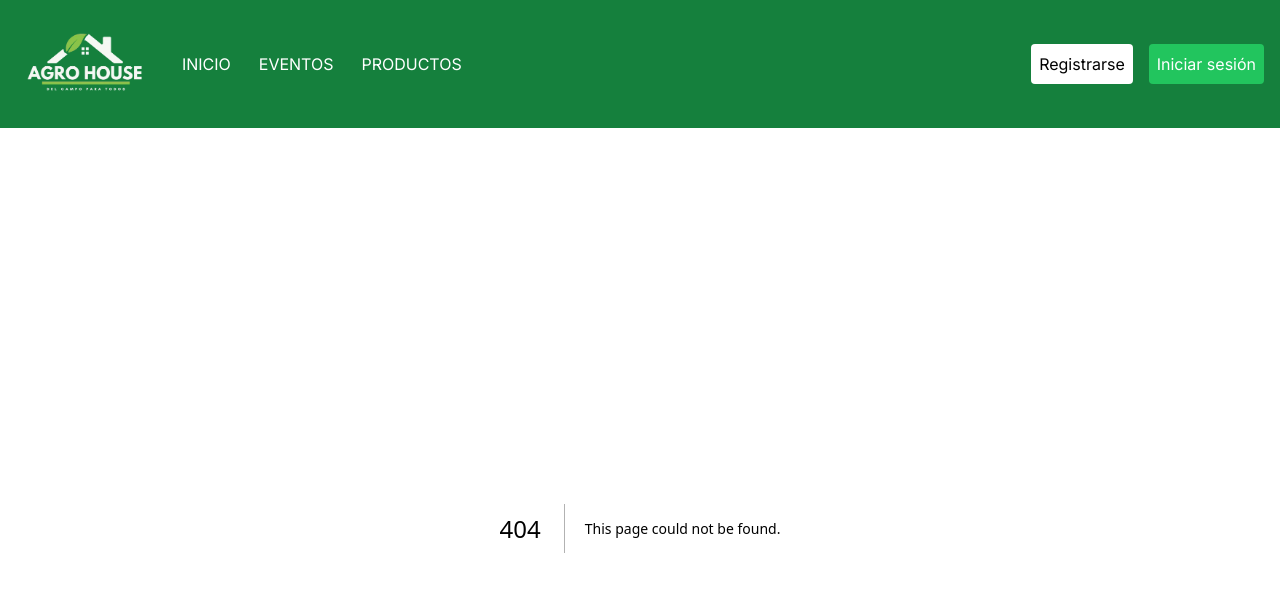
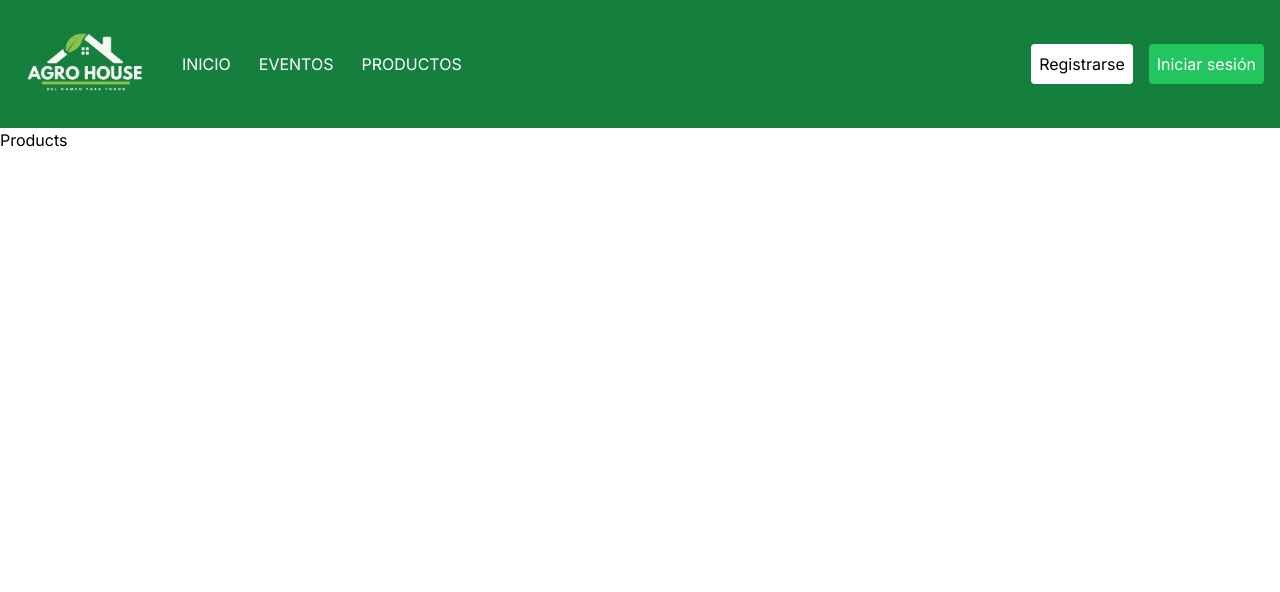
Before and after one commit to davidsilva131/AgroHouse-v2, a Next.js app: page /productos in a window 1280 px wide. Before the commit this address had no page. Shown: the top 592 px of the page. Built offline with nearby package versions, Linux system fonts and the light colour scheme; what tailwindcss-animated would draw is missing.

Commit message:
Add events, products page

```diff
--- /dev/null
+++ b/src/app/eventos/page.jsx
@@ -0,0 +1,5 @@
+export default function Events () {
+  return (
+    <div>Events</div>
+  )
+}
--- /dev/null
+++ b/src/app/productos/page.jsx
@@ -0,0 +1,5 @@
+export default function Products () {
+  return (
+    <div>Products</div>
+  )
+}
```
